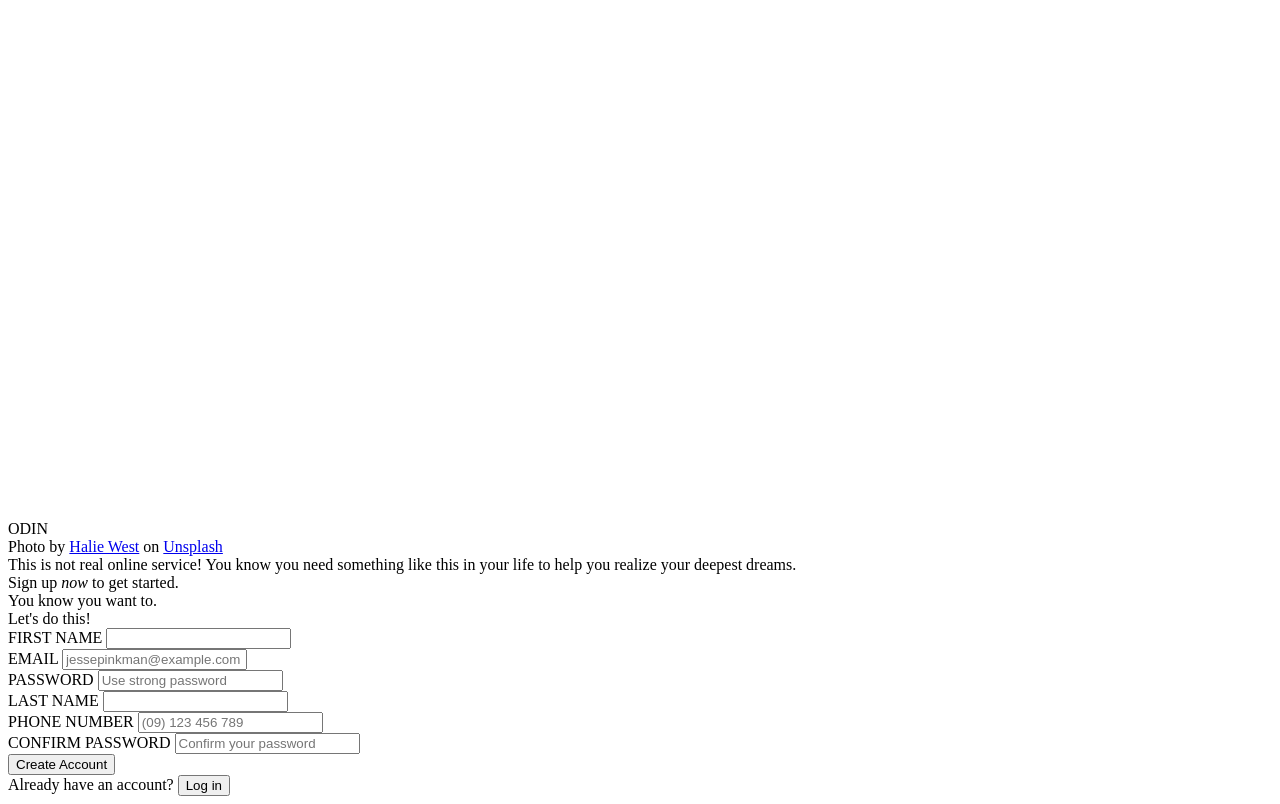
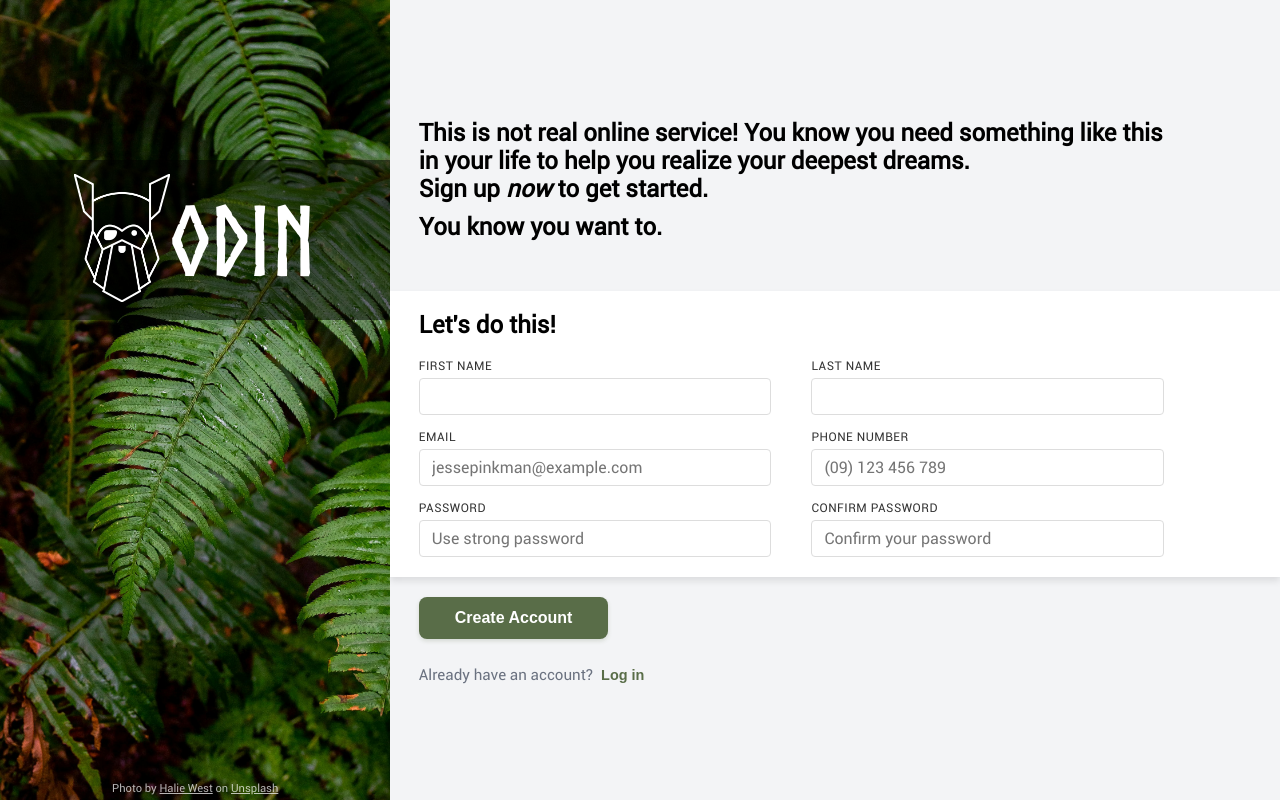
Before and after one commit to w3nc/Project-Sign-up-Form-The-Odin-Project, a plain HTML site: page index.html in a window 1280 px wide. Drawn offline with Linux system fonts and the light colour scheme.

Commit message:
Implemented and polished some rules for the design and simple animations

```diff
--- a/style.css
+++ b/style.css
@@ -1,3 +1,315 @@
-* {
+@font-face {
+  font-family: "Roboto";
+  src:
+    url("font/Roboto-Regular.woff2") format("woff2"),
+    url("font/Roboto-Regular.woff") format("woff");
+  font-weight: normal;
+  font-style: normal;
+  font-display: swap;
+}
+
+@font-face {
+  font-family: "Norse";
+  src:
+    url("font/Norse-Bold.woff2") format("woff2"),
+    url("font/Norse-Bold.woff") format("woff");
+  font-weight: bold;
+  font-style: normal;
+  font-display: swap;
+}
+
+*,
+*::before,
+*::after {
   box-sizing: border-box;
 }
+
+body {
+  display: flex;
+  width: 100vw;
+  min-height: 100vh;
+  margin: 0;
+  padding: 0;
+}
+
+.left {
+  position: relative;
+  width: 30.5%;
+  background-image: url("images/bg.jpg");
+  background-size: cover;
+  background-repeat: no-repeat;
+  background-position: left;
+}
+
+.left .logo-bg {
+  width: 100%;
+  height: 10em;
+  position: absolute;
+
+  top: 160px;
+
+  background-color: rgb(0, 0, 0, 0.5);
+
+  display: flex;
+  justify-content: center;
+  align-items: center;
+}
+
+.left .logo-bg .logo-img img {
+  max-width: 100%;
+  height: 8em;
+}
+
+.left .logo-bg .logo-text {
+  font-family: "Norse";
+  font-size: 6em;
+
+  color: #ffffff;
+}
+
+.credits,
+a {
+  color: rgb(255, 255, 255, 0.7);
+}
+
+.credits {
+  font-family: "Roboto";
+
+  position: absolute;
+  bottom: 5px;
+  left: 0;
+  right: 0;
+  text-align: center;
+
+  font-size: 0.7em;
+}
+
+.right {
+  font-family: "Roboto";
+
+  display: flex;
+  flex-direction: column;
+
+  flex: 1;
+
+  background-color: #f3f4f6;
+}
+
+.texts-container {
+  font-family: "Roboto";
+
+  font-size: 1.5em;
+  font-weight: bold;
+
+  margin-top: calc(21.8% - 8.45%);
+
+  padding-left: 3.19%;
+  padding-right: 13.04%;
+}
+
+.text-1 {
+  margin-bottom: 10px;
+}
+
+.text-2 {
+  margin-bottom: 50px;
+}
+
+.form {
+  background-color: #ffffff;
+
+  padding-top: 20px;
+  padding-bottom: 20px;
+  padding-left: 3.19%;
+  padding-right: 13.04%;
+
+  display: flex;
+  flex-direction: column;
+
+  transition: box-shadow 0.3s ease;
+
+  box-shadow: 0 4px 7px rgba(0, 0, 0, 0.1);
+}
+
+.form .text {
+  font-size: 1.5em;
+  font-weight: bold;
+  margin-bottom: 20px;
+}
+
+.columns-wrapper {
+  display: flex;
+  gap: 40px;
+}
+
+.first-col,
+.second-col {
+  flex: 1;
+
+  display: flex;
+  flex-direction: column;
+  gap: 15px;
+}
+
+.btn-container {
+  padding-left: 3.19%;
+  padding-right: 13.04%;
+  margin-top: 20px;
+}
+
+.fname,
+.lname,
+.email,
+.tel,
+.pword,
+.conf-pass {
+  display: flex;
+  flex-direction: column;
+  gap: 5px;
+}
+
+.fname label,
+.lname label,
+.email label,
+.tel label,
+.pword label,
+.conf-pass label {
+  font-size: 0.75em;
+  font-weight: 500;
+  color: #333;
+  letter-spacing: 0.5px;
+  transition: color 0.2s ease;
+}
+
+.fname input,
+.lname input,
+.email input,
+.tel input,
+.pword input,
+.conf-pass input {
+  padding: 8px 12px;
+  border: 1px solid #ddd;
+  border-radius: 4px;
+  font-size: 1em;
+  font-family: "Roboto";
+  width: 100%;
+
+  transition: all 0.2s ease-in-out;
+  background-color: #fff;
+}
+
+form .btn-container {
+  display: flex;
+  flex-direction: column;
+}
+
+.primary-btn button {
+  background-color: #596d48;
+  color: #ffffff;
+
+  font-size: 1rem;
+  font-weight: bold;
+
+  padding: 12px 36px;
+  border: none;
+  border-radius: 8px;
+  margin-bottom: 24px;
+
+  cursor: pointer;
+
+  transition: all 0.2s ease;
+  box-shadow: 0 2px 4px rgba(89, 109, 72, 0.2);
+}
+
+.secondary-btn button {
+  color: #596d48;
+  font-weight: 600;
+  border: none;
+  background: none;
+
+  cursor: pointer;
+
+  padding: 4px 8px;
+  border-radius: 4px;
+  transition: all 0.2s ease;
+  font-size: 0.95em;
+}
+
+.fname input:hover,
+.lname input:hover,
+.email input:hover,
+.tel input:hover,
+.pword input:hover,
+.conf-pass input:hover {
+  border-color: #4f46e5;
+}
+
+.fname input:focus,
+.lname input:focus,
+.email input:focus,
+.tel input:focus,
+.pword input:focus,
+.conf-pass input:focus {
+  outline: none;
+  border-color: #4f46e5;
+  box-shadow: 0 0 0 3px rgba(79, 70, 229, 0.15);
+  background-color: #fff;
+}
+
+.email input:invalid:not(:focus):not(:placeholder-shown),
+.tel input:invalid:not(:focus):not(:placeholder-shown),
+.pword input:invalid:not(:focus):not(:placeholder-shown),
+.conf-pass input:invalid:not(:focus):not(:placeholder-shown) {
+  border-color: #ef4444;
+  box-shadow: 0 0 0 3px rgba(239, 68, 68, 0.1);
+}
+
+.fname:focus-within label,
+.lname:focus-within label,
+.email:focus-within label,
+.tel:focus-within label,
+.pword:focus-within label,
+.conf-pass:focus-within label {
+  color: #4f46e5;
+}
+
+.primary-btn button:hover {
+  background-color: #4a5c3c;
+  transform: translateY(-1px);
+  box-shadow: 0 4px 8px rgba(89, 109, 72, 0.3);
+}
+
+.primary-btn button:active {
+  transform: translateY(0);
+  box-shadow: 0 2px 4px rgba(89, 109, 72, 0.2);
+}
+
+.primary-btn button:focus {
+  outline: none;
+
+  box-shadow:
+    0 0 3px rgba(89, 109, 72, 0.3),
+    0 2px 4px rgba(89, 109, 72, 0.2);
+}
+
+.secondary-btn {
+  display: flex;
+  align-items: center;
+
+  color: #6b7280;
+  font-size: 0.95em;
+}
+
+.secondary-btn button:hover {
+  color: #4a5c3c;
+  background-color: rgba(89, 109, 72, 0.08);
+}
+
+.secondary-btn button:active {
+  background-color: rgba(89, 109, 72, 0.15);
+}
+
+.secondary-btn button:focus {
+  outline: none;
+  box-shadow: 0 0 0 2px rgba(89, 109, 72, 0.3);
+}
```
